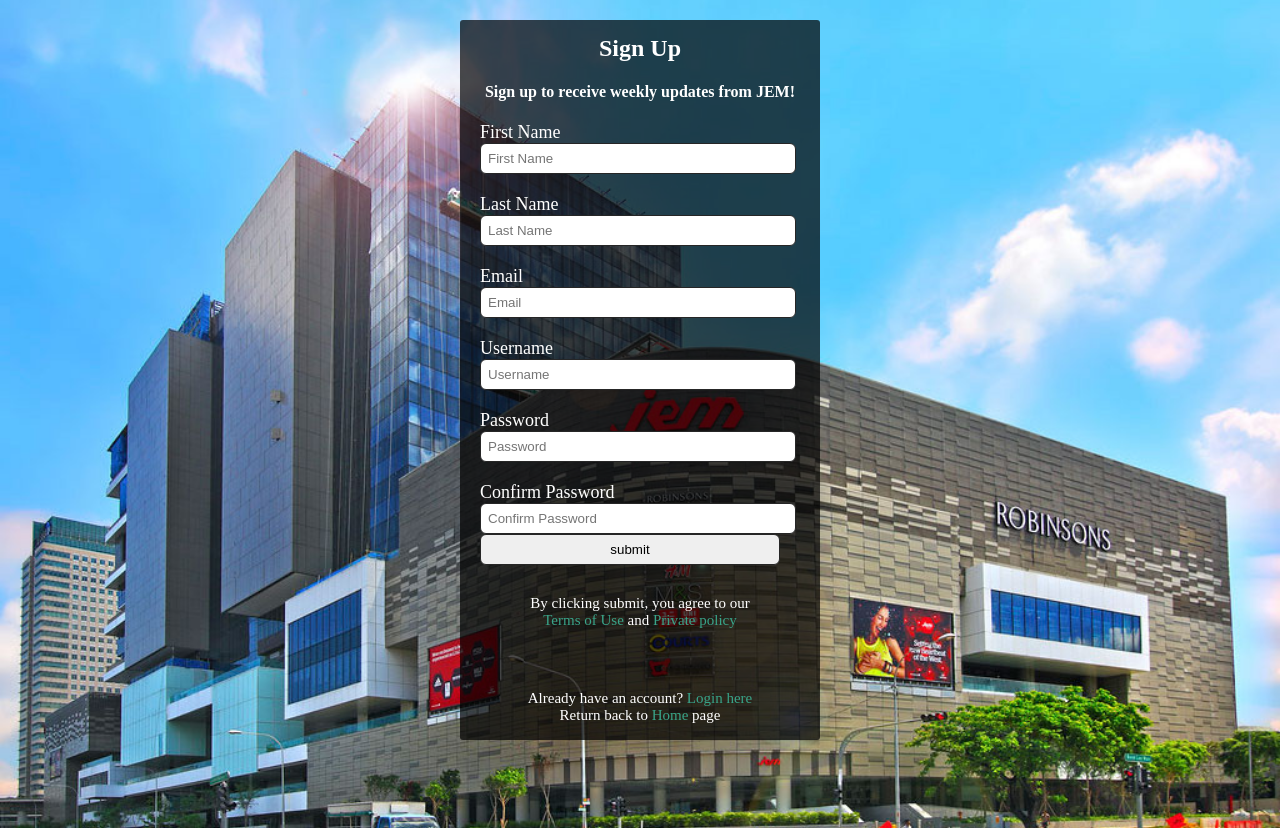
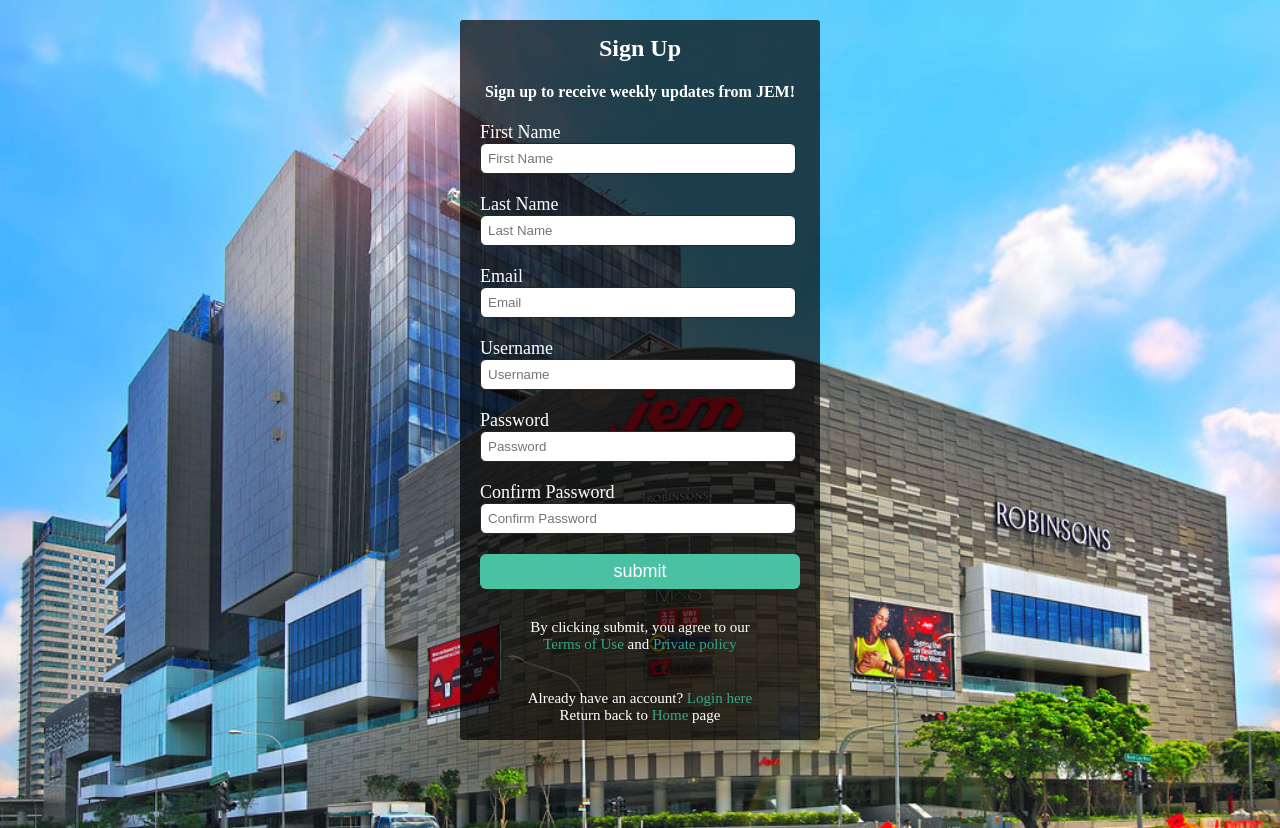
Before and after one commit to LifeRaider/FED_Assignment2, a plain HTML site: page signUp.html in a window 1280 px wide. Drawn offline with nearby package versions, Linux system fonts and the light colour scheme.

Commit message:
Update styleLogin.css
Revert the change as per your request

```diff
--- a/styleLogin.css
+++ b/styleLogin.css
@@ -4,6 +4,7 @@ design compared to the other HTML pages.
  */
 
 /* Attention: Login page CSS begind from this point*/
+
 
 /* This section of code styles the container that the login information is in */
 .wrapper{
@@ -14,7 +15,6 @@ design compared to the other HTML pages.
     color: white;
     border-radius: 10px;
     /* Top and bottom padding are 30px while Left and right padding are 40px */
-    padding: 30px 40px
 }
 
 /* Styles the Login word */
@@ -175,16 +175,15 @@ This styles the icons and moves them to the desired location used in conjunction
 }
 
 /* CSS styling for the submit button */
-.signup-box button{
+.signup-box input[type="submit"]{
     width: 320px;
     height: 35px;
-    margin-top: 25px;
+    margin-top: 20px;
     border: none;
-    border-radius: 6PX;
-    background-color: #3aac8f;
+    background-color: #49c1a2;
+    /* Text color */
     color: white;
     font-size: 18px;
-    cursor: pointer;
 }
 
 /* CSS styling for the First and Second section of text below */
```
